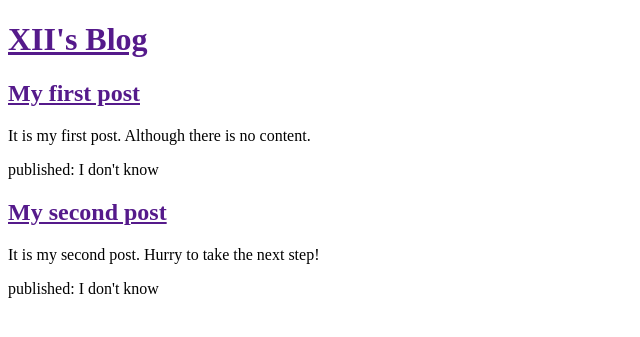
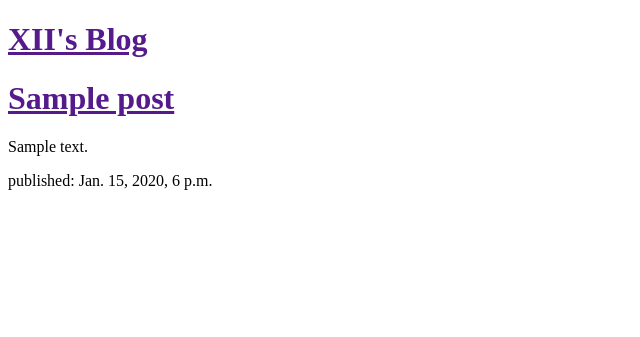
Before and after one commit to XII012/XII-s-blog, a Django app: page / in a window 1280 px wide. Shown: the top 337 px of the page, without its empty margins (0-640 px from the left). Run offline with Django 3.2, Linux system fonts and the light colour scheme; tables that the repository leaves empty hold one stand-in row (values such as "Sample post").

Commit message:
rewrite the template by using dynamic data

```diff
--- a/blog/templates/blog/post_list.html
+++ b/blog/templates/blog/post_list.html
@@ -8,15 +8,12 @@
 <div>
     <h1><a href="">XII's Blog</a></h1>
 </div>
+{% for post in posts %}
 <div>
-    <h2><a href="">My first post</a> </h2>
-    <p>It is my first post. Although there is no content.</p>
-    <p>published: I don't know</p>
+    <h1><a href="">{{ post.title }}</a> </h1>
+    <p>{{ post.text|linebreaksbr }}</p>
+    <p>published: {{ post.published_date }}</p>
 </div>
-<div>
-    <h2><a href="">My second post</a> </h2>
-    <p>It is my second post. Hurry to take the next step!</p>
-    <p>published: I don't know</p>
-</div>
+{% endfor %}
 </body>
 </html>
--- a/blog/views.py
+++ b/blog/views.py
@@ -1,7 +1,12 @@
 from django.shortcuts import render
+from django.utils import timezone
+from .models import Post
+from django.contrib.auth.models import User
 
 # Create your views here.
 
 
 def post_list(request):
-    return render(request, 'blog/post_list.html', {})
+    posts = Post.objects.filter(published_date__lte=timezone.now()).order_by('-published_date')
+    users = User.objects.all()
+    return render(request, 'blog/post_list.html', {'posts': posts, 'users': users})
```
